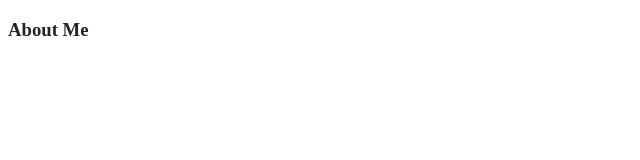
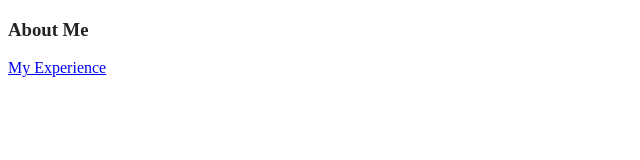
Before and after one commit to jssaari/jssaari.github.io, a plain HTML site: page index.html in a window 1280 px wide. Shown: the whole page, without its empty margins (0-640 px from the left). Drawn offline with Linux system fonts and the light colour scheme.

Commit message:
Testing page connection

```diff
--- a/index.html
+++ b/index.html
@@ -8,6 +8,7 @@
     <body>
         <header>
             <h3 class="color">About Me</h3>
+            <a href="experience.html">My Experience</a>
         </header>
     </body>
 </html>
```
